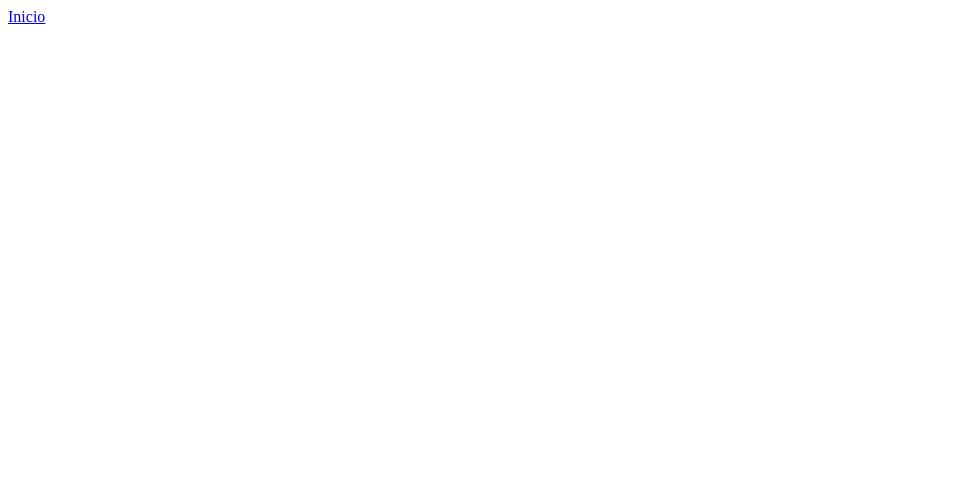
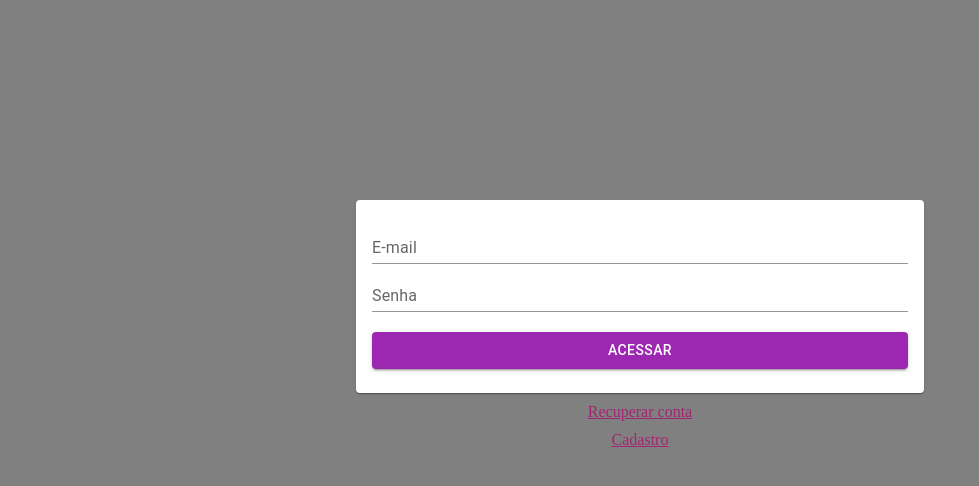
Before and after one commit to maxwellsothero/react-projetc-top, a React (Create React App) app: page /login in a window 1280 px wide. Before the commit this address had no page. Shown: the top 486 px of the page, without its empty margins (0-979 px from the left). Built offline with nearby package versions, Linux system fonts and the light colour scheme.

Commit message:
criando tela de login

```diff
--- a/src/App.js
+++ b/src/App.js
@@ -1,17 +1,22 @@
 import { BrowserRouter, Routes, Route, Link } from "react-router-dom";
+import Login from "./pages/Login";
+import Home from "./pages/Home";
+import './style.css';
 
-import Home from "./pages/Home";
+
+
+
 
 export default function App() {
   return (
+    <div className="app">
+
     <BrowserRouter>
-      <Link to="/">Inicio</Link>
-
       <Routes>
         <Route path="/" element={ <Home/> }   />
+        <Route path="/login" element={ <Login/> }   />
       </Routes>
     </BrowserRouter>
+    </div>
   );
 }
-
-// export default App;
--- /dev/null
+++ b/src/pages/Login/index.js
@@ -0,0 +1,43 @@
+import { Card, Button, CardContent} from "@mui/material";
+import TextField from "@mui/material/TextField";
+import "./styles.css";
+import {Link} from "react-router-dom";
+
+
+export default function Login() {
+    return (
+        <>
+        <div className="login">
+            <Card >
+                <CardContent>
+                <TextField
+                    fullWidth
+                    id="standard-basic"
+                    label="E-mail"
+                    variant="standard"
+                />
+
+                <TextField
+                    fullWidth
+                    id="standard-basic"
+                    label="Senha"
+                    variant="standard"
+                />
+
+                <Button
+                    fullWidth
+                    color="secondary"
+                    variant="contained"
+                    className="button"
+                >
+                    Acessar
+                </Button>
+                </CardContent>
+            </Card>
+
+        </div>
+            <Link to="/recuperarconta" className="link">Recuperar conta</Link>
+            <Link to="/cadastro" className="link" >Cadastro</Link>
+        </>
+    );
+};
--- /dev/null
+++ b/src/pages/Login/styles.css
@@ -0,0 +1,19 @@
+.login {
+    align-items:center;
+    display: flex;
+    justify-content: center;
+
+}
+
+
+.link {
+    display: flex;
+    align-items: center;
+    justify-content: center;
+    margin-top: 10px;
+    color: rgb(163, 36, 115)
+}
+
+.button {
+    margin-top: 20px !important;
+}
--- /dev/null
+++ b/src/style.css
@@ -0,0 +1,6 @@
+html, body, #root, div.app{
+    height: 100%;
+    margin-top: 100px;
+    background-color: grey;
+
+}
```
Also changed, not shown: src/components/Card/index.js (deleted, +0 -12 lines).
